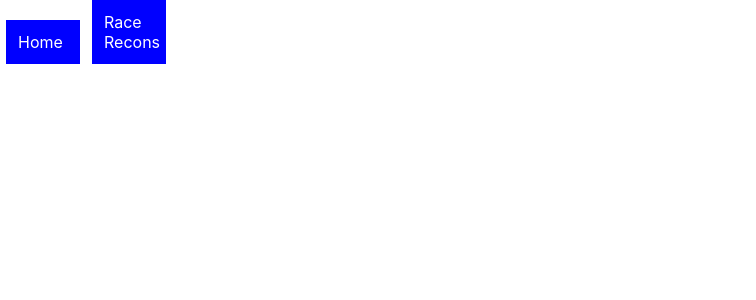
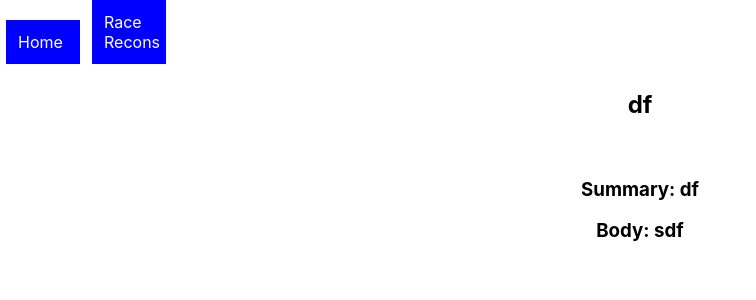
Before and after one commit to vanessawagner/recon-app, a React (Create React App) app: page /recons/1 in a window 1280 px wide. Shown: the top 300 px of the page, without its empty margins (0-756 px from the left). Built offline with nearby package versions, Linux system fonts and the light colour scheme; data requests are answered from the project's data file.

Commit message:
Put data from state and put it on the page

```diff
--- a/src/Recon.js
+++ b/src/Recon.js
@@ -13,12 +13,16 @@
         .then(res => res.json())
         .then(data => {
           console.log(data)
+          setRecon(data)
         })
     }, [])
 
   return (
     <div>
-
+      <h2>{recon.race}</h2>
+      <br/>
+      <h3>Summary: {recon.summary}</h3>
+      <h3>Body: {recon.body}</h3>
     </div>
   )
 }
```
